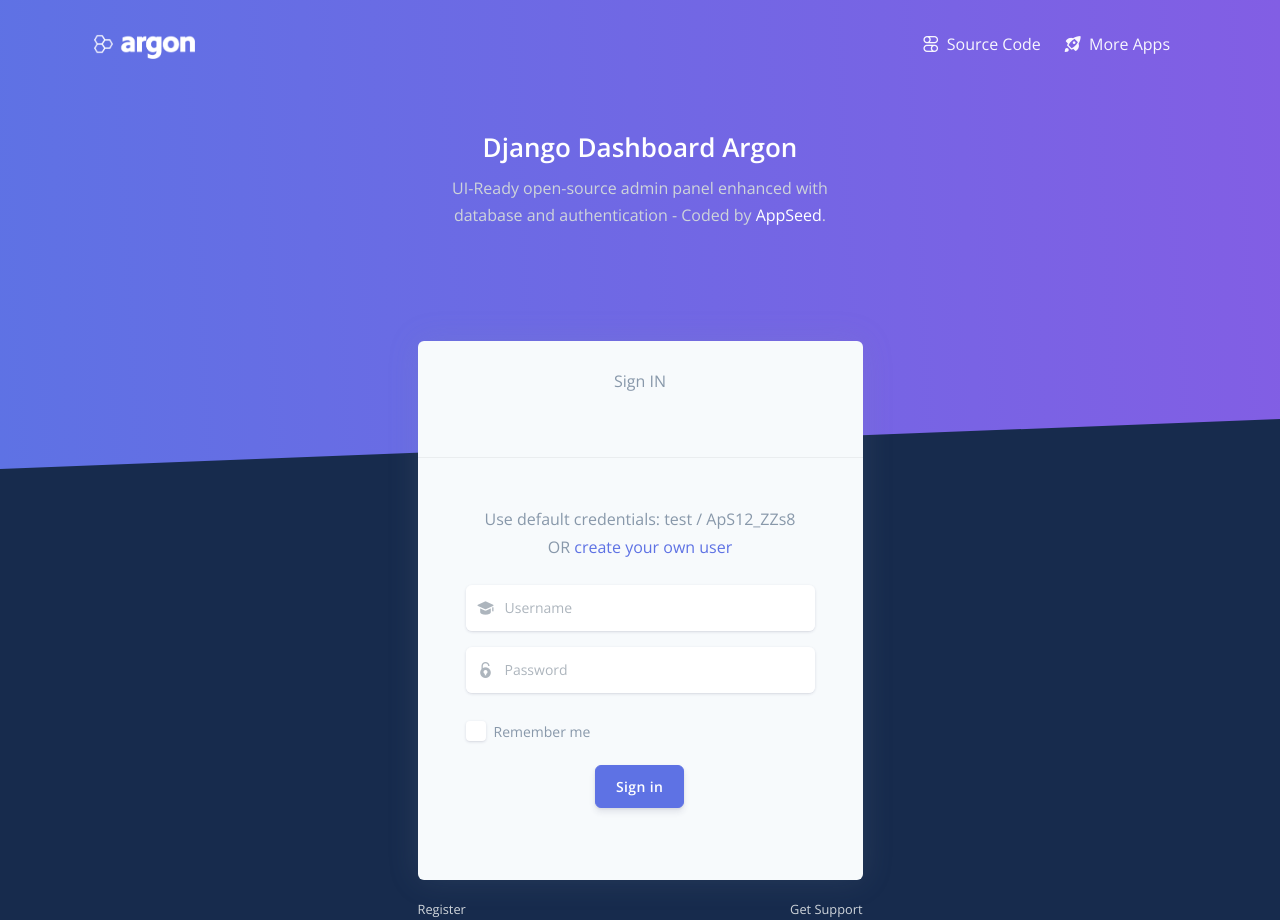
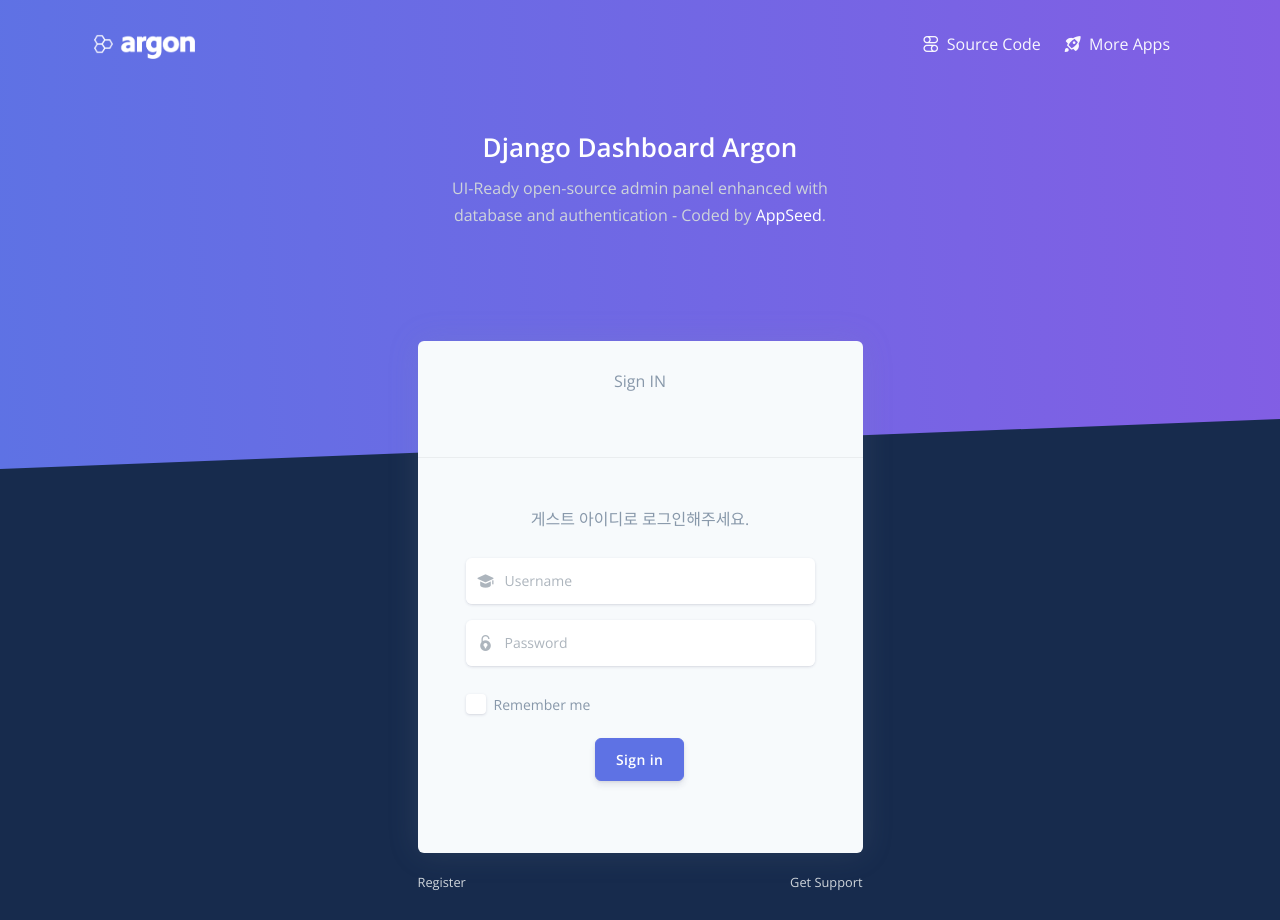
Before and after one commit to jhgan00/mirae-dashboard, a Django app: page /login/ in a window 1280 px wide. Shown: the top 920 px of the page. Run offline with Django 3.2, Linux system fonts and the light colour scheme; parts of the project's set-up code (start-up, migrations or seed data) failed here and were passed over; some libraries are stand-ins or nearby versions.

Commit message:
In service

```diff
--- a/core/templates/accounts/login.html
+++ b/core/templates/accounts/login.html
@@ -24,9 +24,7 @@
                   <p>{{ msg }}</p>
                 {% else %}
                   <p>
-                    Use default credentials: test / ApS12_ZZs8
-                    <br />
-                    OR <a href={% url 'register' %} >create your own user</a>
+		  게스트 아이디로 로그인해주세요.
                   </p>
                 {% endif %}
 
--- a/core/templates/index.html
+++ b/core/templates/index.html
@@ -91,6 +91,8 @@
                                     </div>
                                 </div>
                                 <p class="mt-3 mb-0 text-muted text-sm">
+				<span class="text-warning mr-2"></span>
+				<span class="text-nowrap"></span>
                                 </p>
                             </div>
                         </div>
```
